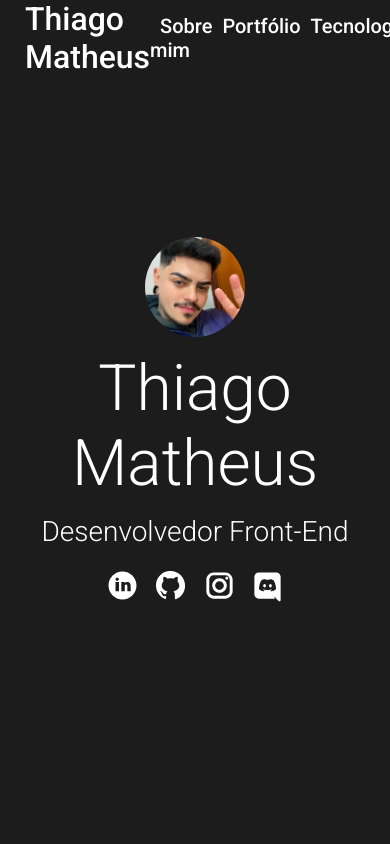
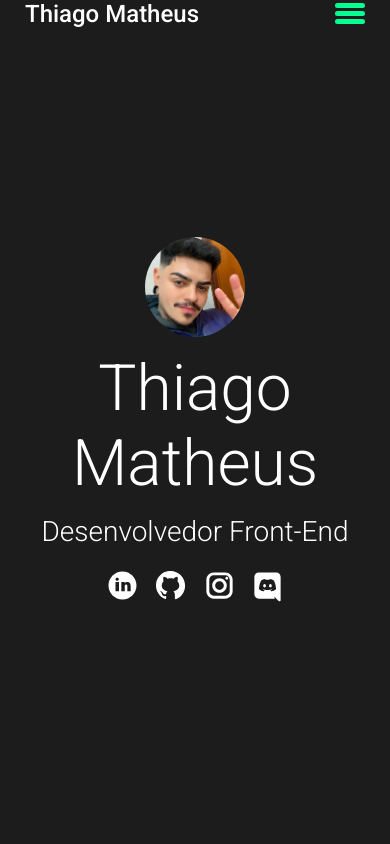
Before and after one commit to Thiagomatheus12/portfolio, an Angular app: page / in a window 390 px wide. Shown: the top 844 px of the page. Built offline with nearby package versions, Linux system fonts and the light colour scheme.

Commit message:
:sparkles: feat- css responsivo

```diff
--- a/src/app/shared/components/header/header.component.html
+++ b/src/app/shared/components/header/header.component.html
@@ -4,13 +4,28 @@
       <div>
         <a class="header__title" href="#">Thiago Matheus</a>
       </div>
-      <div class="header__menus">
+      <div class="header__menu">
         <ul class="header__list">
-          <li class="header__item" *ngFor="let menu of menus"><a class="header__link" [href]="'#' + menu.id">{{
-              menu.label
-              }}</a></li>
+          <li class="header__item" *ngFor="let menu of menus">
+            <a class="header__link" [href]="'#' + menu.id">{{ menu.label }}</a>
+          </li>
         </ul>
+
+        <div class="header__hamburger">
+          <input type="checkbox" id="checkbox-menu" (click)="switchModal()">
+          <label for="checkbox-menu">
+            <span></span>
+            <span></span>
+            <span></span>
+          </label>
+        </div>
       </div>
     </div>
   </div>
 </div>
+<div class="modal modal__animation" *ngIf="showModal">
+  <ul class="modal__list">
+    <li class="modal__item" *ngFor="let menu of menus"><a class="modal__link" (click)="navigate(menu.id)">{{ menu.label }}</a></li>
+  </ul>
+</div>
+<div class="modal__overlay" *ngIf="showModal"></div>
--- a/src/app/shared/components/header/header.component.scss
+++ b/src/app/shared/components/header/header.component.scss
@@ -31,7 +31,12 @@
     }
   }
 
-  .header__menus {
+  .header__menu {
+    display: flex;
+    z-index: 3;
+  }
+
+  .header__menu {
     .header__link {
       font-family: "Roboto", "Helvetica", "Arial", sans-serif;
       font-weight: 500;
@@ -44,7 +49,78 @@
     }
   }
 
+  .header__hamburger {
+    display: none;
+  }
+
+  @media (max-width: 425px) {
+    .header__list {
+      display: none;
+    }
+    .header__hamburger {
+      display: block;
+    }
+  }
+
   @media (max-width: 425px) {
     margin: 0;
+
+    .header__title {
+      font-size: 1.5rem;
+    }
+    .header__link {
+      font-size: 0.875rem;
+    }
   }
 }
+
+.modal {
+  background: #fff;
+  width: 50%;
+  height: 100%;
+  display: flex;
+  position: fixed;
+  left: 15%;
+  padding: 4rem 3rem;
+  z-index: 1;
+
+
+  .modal__list {
+    list-style: none;
+  }
+
+  .modal__item {
+    font-size: 1.5rem;
+  }
+
+  .modal__link {
+    text-transform: uppercase;
+    font-weight: bold;
+    color: #000;
+  }
+
+}
+
+.modal__overlay {
+  background-color: #000;
+  height: 100vh;
+  left: 0;
+  opacity: 0.6;
+  position: fixed;
+  top: 0;
+  width: 100%;
+}
+
+.modal__animation {
+  animation: fadeInRight 0.75s ease-in-out;
+}
+
+@keyframes fadeInRight {
+  from {
+    opacity: 0;
+    transform: translateX(300px);
+  }
+  to {
+    opacity: 1;
+  }
+}
--- a/src/app/shared/components/header/header.component.ts
+++ b/src/app/shared/components/header/header.component.ts
@@ -13,13 +13,21 @@ export class HeaderComponent implements OnInit {
     { label: 'Tecnologias', id: 'technologies' }
   ]
 
+  showModal = false;
+
   constructor() { }
 
   ngOnInit(): void {
   }
 
+  switchModal(): void {
+    this.showModal = !this.showModal;
+  }
+
+
   navigate(idElement: string): void {
     location.href = "#" + idElement;
+    document.getElementById('checkbox-menu')?.click();
   }
 
 }
--- a/src/styles.scss
+++ b/src/styles.scss
@@ -22,5 +22,57 @@ html {
 .container {
   max-width: 1280px;
   margin: 0 auto;
+}
 
+.header__hamburger {
+  #checkbox-menu {
+    position: absolute;
+    opacity: 0;
+  }
+
+  label {
+    cursor: pointer;
+    position: relative;
+    display: block;
+    height: 22px;
+    width: 30px;
+  }
+
+  label span {
+    position: absolute;
+    display: block;
+    height: 5px;
+    width: 100%;
+    border-radius: 30px;
+    background: #05ff90;
+    transition: 0.25s ease-in-out;
+  }
+
+  label span:nth-child(1) {
+    top: 0;
+  }
+
+  label span:nth-child(2) {
+    top: 8px;
+  }
+
+  label span:nth-child(3) {
+    top: 16px;
+  }
+
+  #checkbox-menu:checked + label span:nth-child(1) {
+    transform: rotate(-45deg);
+    top: 8px;
+    background: red;
+  }
+
+  #checkbox-menu:checked + label span:nth-child(2) {
+    opacity: 0;
+  }
+
+  #checkbox-menu:checked + label span:nth-child(3) {
+    transform: rotate(45deg);
+    top: 8px;
+    background: red;
+  }
 }
```
